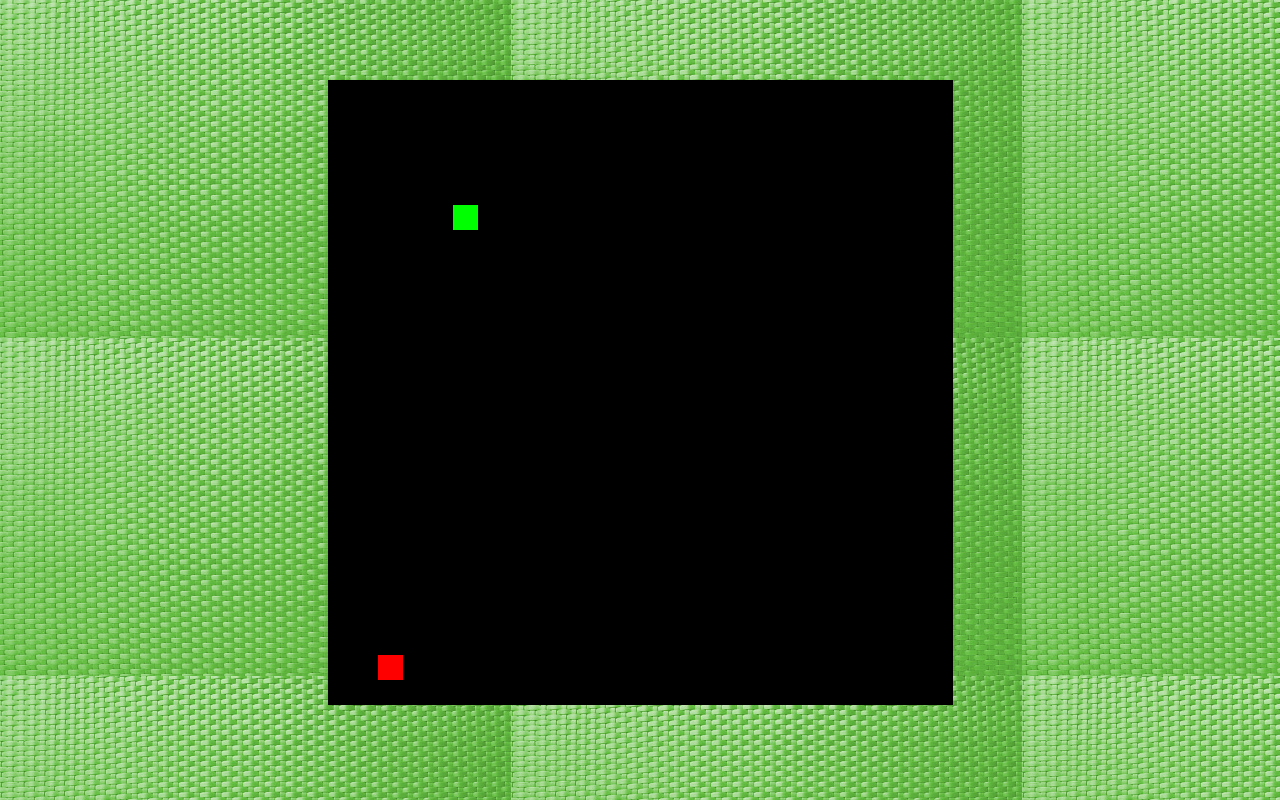
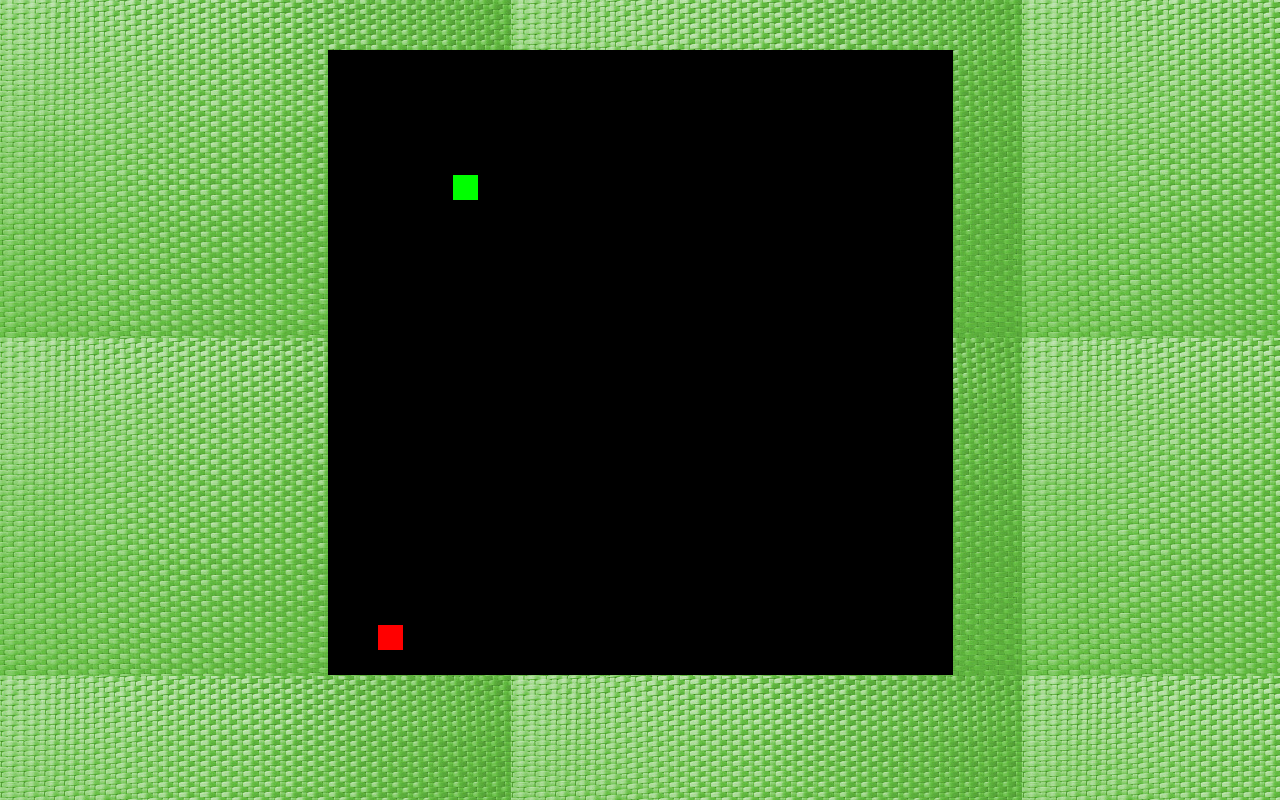
Before and after one commit to IdrizMirenaa/IdrizMirenaa.github.io, a plain HTML site: page snakegame.html in a window 1280 px wide. Drawn offline with Linux system fonts and the light colour scheme.

Commit message:
Update snake.css

```diff
--- a/style/snake.css
+++ b/style/snake.css
@@ -1,5 +1,5 @@
 body {
     font-family: 'Courier New', Courier, monospace;
     text-align: center;
-    margin-top: 80px;
+    margin-top: 50px;
 }
```
